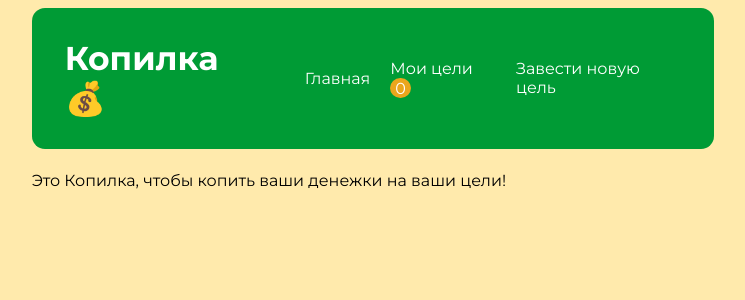
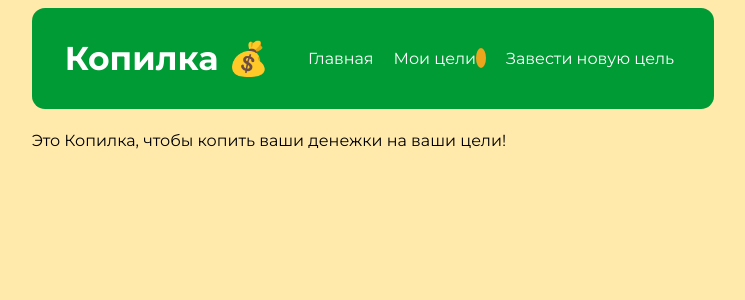
Before and after one commit to Ave-Mari/Money-Saver, a React app: page / in a window 1280 px wide. Shown: the top 300 px of the page, without its empty margins (267-1012 px from the left). Built offline with nearby package versions, Linux system fonts and the light colour scheme; the HTML template or start-up script is replaced by a standard one.

Commit message:
add number of goals

```diff
--- a/src/components/Layout.js
+++ b/src/components/Layout.js
@@ -2,13 +2,17 @@ import React from 'react';
 import { Link, Outlet } from "react-router-dom";
 import './../main.css';
 
+
+
 export default function Layout({goalsList}) {
+
+  const lengthSpan = goalsList.length > 0 ? goalsList.length : '';
   return (
     <>
     <header className="header">
     <h1>Копилка 💰</h1>
     <Link to="/">Главная</Link>
-    <Link to="goals-list">Мои цели <span className="list-number">{goalsList.length}</span></Link>
+    <Link to="goals-list">Мои цели <span className="list-number">{lengthSpan}</span></Link>
     <Link to="new-goal">Завести новую цель</Link>
     </header>
 
```
